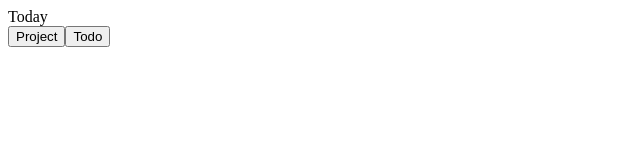
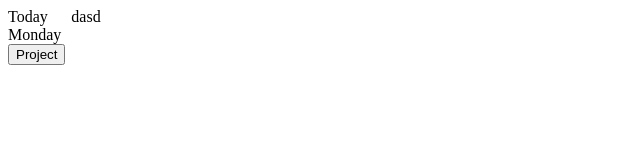
Before and after one commit to helman101/Todo-list, a website built with webpack: page dist/index.html in a window 1280 px wide. Shown: the whole page, without its empty margins (0-640 px from the left). Built offline with nearby package versions, Linux system fonts and the light colour scheme.

Commit message:
create loadTodo button and submit button for todoForm

```diff
--- a/src/index.js
+++ b/src/index.js
@@ -3,5 +3,11 @@ import todoModule from './todo';
 import pageLoad from './page-load';
 import './styles.css';
 
-projectModule.createProject('Today');
+let todo = todoModule.createTodo('dasd', 'asd', 'asd', 'asd');
+let todoTwo = todoModule.createTodo('macarena', 'asd', 'asd', 'asd');
+let project = projectModule.createProject('Today');
+let projectTwo = projectModule.createProject('Monday');
+project.addTodo(todo);
+projectTwo.addTodo(todoTwo);
+console.log(project.list)
 pageLoad(projectModule.getProjectsArray());
--- a/src/page-load.js
+++ b/src/page-load.js
@@ -1,4 +1,5 @@
 import projectModule from './project'
+import todoModule from './todo'
 
 const showButton = (object, content) => {
   const btn = document.createElement('button');
@@ -62,6 +63,17 @@ const todoForm = () => {
   const due = createInput('due', 'date');
   const priorityLabel = createLabel('priority');
   const priority = createInput('priority', 'number');
+  const btn = createInput('Submit', 'submit');
+  btn.value = 'Submit';
+
+  btn.addEventListener('click',  (e) => {
+    e.preventDefault();
+    let todo = todoModule.createTodo(title.value, description.value, due.value, priority.value);
+    let arr = projectModule.getProjectsArray();
+    arr[0].addTodo(todo);
+    loadProjects(projectModule.getProjectsArray());
+    form.reset();
+  });
 
   form.appendChild(titleLabel);
   form.appendChild(title);
@@ -71,33 +83,53 @@ const todoForm = () => {
   form.appendChild(due);
   form.appendChild(priorityLabel);
   form.appendChild(priority);
+  form.appendChild(btn);
 
   return form;
 }
 
+const loadTodo = (index) => {
+  let todoDiv = document.querySelector('#todo');
+  let projectArr = projectModule.getProjectsArray();
+  let list = projectArr[index].list;
+  todoDiv.innerHTML = ''
+  for (let i = 0; i < list.length; i++){
+    let newDiv = document.createElement('div');
+    newDiv.textContent = list[i].title;
+    todoDiv.appendChild(newDiv);
+  }
+}
+
 const loadProjects = (projects) => {
-  let container = document.querySelector('#projects');
-  container.innerHTML = '';
+  let projectDiv = document.querySelector('#projects');
+  projectDiv.innerHTML = '';
   for (let i = 0; i < projects.length; i++){
     let newDiv = document.createElement('div');
     newDiv.textContent = projects[i].name;
-    container.appendChild(newDiv);
+    newDiv.addEventListener('click', loadTodo.bind(this, i))
+    projectDiv.appendChild(newDiv);
   }
 }
 
 const pageLoad = (projects) => {
   let container = document.querySelector('#container');
+  let content = document.querySelector('.content');
+  content.classList.add('d-flex')
   let projectDiv = document.createElement('div');
+  let todoDiv = document.createElement('div');
   projectDiv.setAttribute('id', 'projects');
-  container.appendChild(projectDiv)
+  todoDiv.setAttribute('id', 'todo');
+  content.appendChild(projectDiv);
+  content.appendChild(todoDiv);
   const form = projectForm();
   const projectButton = showButton(form, 'Project');
   const todo = todoForm();
-  const todoButton = showButton(todo, 'Todo');
+  // const todoButton = showButton(todo, 'Todo');
   loadProjects(projects);
+  loadTodo(0);
   container.appendChild(projectButton);
   container.appendChild(form);
-  container.appendChild(todoButton);
+  // container.appendChild(todoButton);
   container.appendChild(todo);
 }
 
--- a/src/styles.css
+++ b/src/styles.css
@@ -1,3 +1,15 @@
 .hidden {
   display: none;
 }
+
+.d-flex {
+  display:flex;
+}
+
+.content div:first-child{
+  margin-right: 10px;
+}
+
+.content div {
+  cursor: pointer;
+}
```
Also changed, not shown: dist/index.html, dist/main.js.
